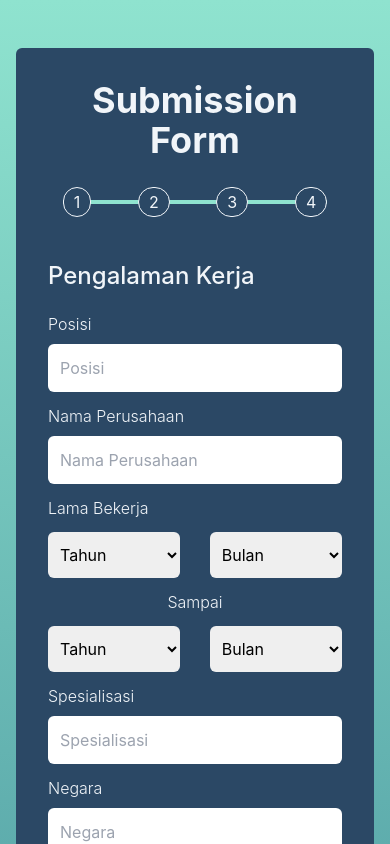
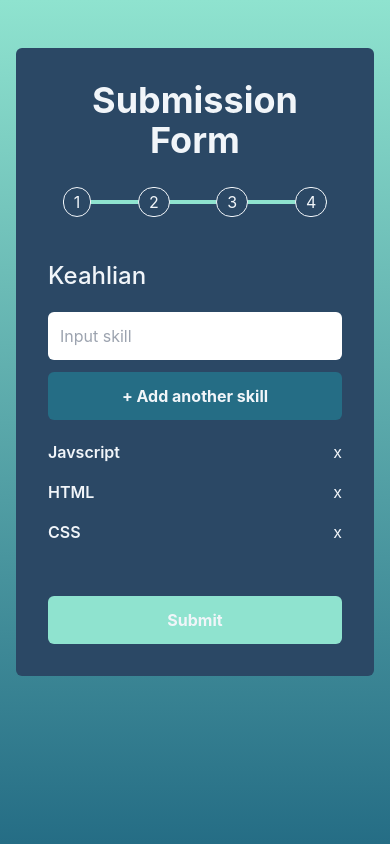
Before and after one commit to Dedenno17/react-test, a React (Create React App) app: page /add in a window 390 px wide. Shown: the top 844 px of the page. Built offline with nearby package versions, Linux system fonts and the light colour scheme.

Commit message:
memberi style responsive pada Keahlian form

```diff
--- a/src/components/Form/Forms.jsx
+++ b/src/components/Form/Forms.jsx
@@ -8,8 +8,8 @@ const Forms = () => {
     <div className="w-full mt-14">
       {/* <PersonalData /> */}
       {/* <RiwayatPendidikan /> */}
-      <PengalamanKerja />
-      {/* <Keahlian /> */}
+      {/* <PengalamanKerja /> */}
+      <Keahlian />
     </div>
   );
 };
--- a/src/components/Form/Keahlian/Keahlian.jsx
+++ b/src/components/Form/Keahlian/Keahlian.jsx
@@ -9,21 +9,27 @@ const Keahlian = () => {
       <h2 className="text-left text-2xl font-medium text-slate-100 mb-5">
         Keahlian
       </h2>
-      <form>
+      <form className="w-full lg:flex lg:justify-between lg:items-center">
         <input
           type="text"
           placeholder="Input skill"
-          className="w-full px-3 py-3 rounded-md outline-none border-none mb-3"
+          className="w-full px-3 py-3 rounded-md outline-none border-none mb-3 lg:w-[65%] lg:mb-0"
         />
-        <div>
-          <Button className="bg-blue w-full text-slate-100" type="submit">
+        <div className="w-full lg:w-[30%]">
+          <Button
+            className="bg-blue w-full text-slate-100 hover:brightness-95"
+            type="submit"
+          >
             + Add another skill
           </Button>
         </div>
       </form>
       <KeahlianList data={DUMMY__DATA} />
-      <div className="mt-8">
-        <Button className="bg-tosca w-full text-slate-100" typw="button">
+      <div className="mt-8 lg:flex lg:justify-end lg:items-center">
+        <Button
+          className="bg-tosca w-full text-slate-100 lg:w-[20%]"
+          typw="button"
+        >
           Submit
         </Button>
       </div>
```
